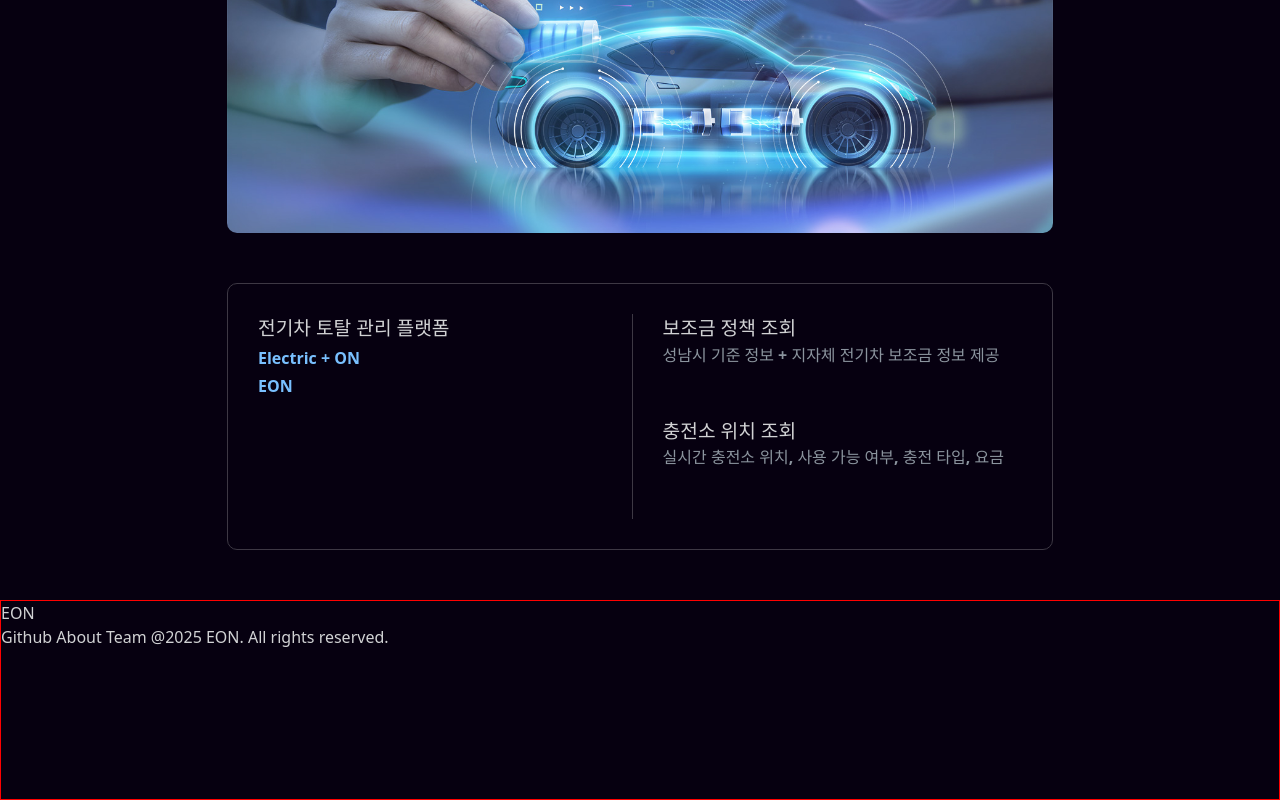
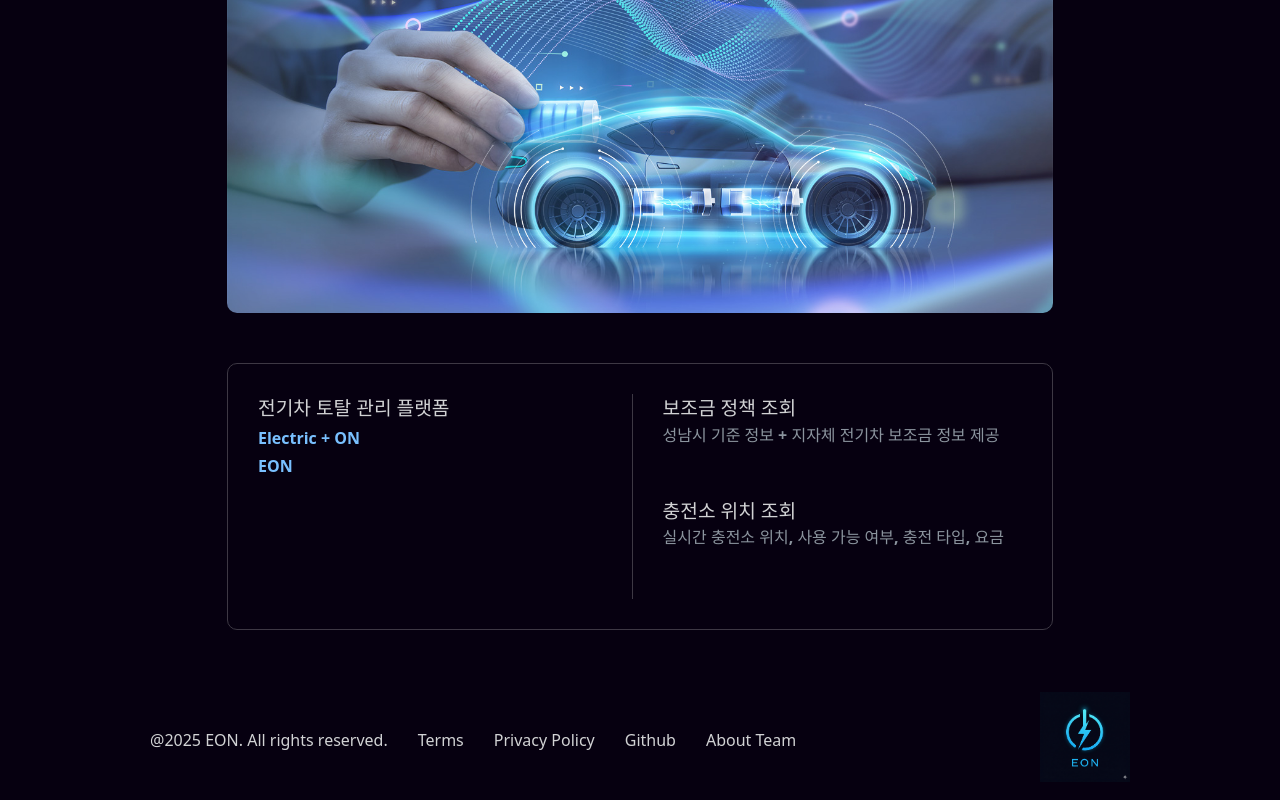
Before and after one commit to cherrybbang/eon, a React (Vite) app in the folder apps/web/: page / in a window 1280 px wide. Shown: the part 1126-1926 px from the top of the page. Built offline with nearby package versions, Linux system fonts and the light colour scheme; the HTML template or start-up script is replaced by a standard one.

Commit message:
메인,푸터 작업

```diff
--- a/apps/web/src/components/Footer.tsx
+++ b/apps/web/src/components/Footer.tsx
@@ -1,14 +1,19 @@
 import React from 'react'
 import '../styles/footer.css'
+import eon from '../assets/eon.png'
 
 const Footer: React.FC = () => {
   return (
     <div className='footer'>
-      <div>EON</div>
       <div>
-        Github
-        About Team
-        @2025 EON. All rights reserved.
+        <p>@2025 EON. All rights reserved.</p>
+        <p>Terms</p>
+        <p>Privacy Policy</p>
+        <p>Github</p>
+        <p>About Team</p>
+      </div>
+      <div>
+        <img src={eon} alt="EON Logo" />
       </div>
     </div>
   )
--- a/apps/web/src/components/Header.tsx
+++ b/apps/web/src/components/Header.tsx
@@ -2,12 +2,16 @@
 import { Link } from 'react-router-dom'
 import '../styles/header.css'
 import LightRays from './LightRays'
+import eon from '../assets/eon.png'
 
 const Header: React.FC = () => {
   return (
     <div className='header'>
       <div className='logo'>
-        <Link to="/">EON</Link>
+        <Link to="/">
+        EON
+        {/* <img src={eon} alt="EON Logo" /> */}
+        </Link>
       </div>
       <div>
         <nav>
--- a/apps/web/src/styles/LightRays.css
+++ b/apps/web/src/styles/LightRays.css
@@ -1,6 +1,6 @@
 .light-rays-container {
   position: absolute;
-  top: -80px; left: 0;
+  top: 0; left: 0;
   width: 100%;
   height: 100%;
   z-index: -1;
--- a/apps/web/src/styles/footer.css
+++ b/apps/web/src/styles/footer.css
@@ -1,9 +1,24 @@
 .footer {
   /* position: fixed; */
   /* bottom: 0; left: 0; */
-  width: 100%; height: 200px;
+  display: flex;
+  justify-content: space-between;
+  align-items: center;
+  width: 100%; height: 120px;
   max-width: 1920px;
-  z-index: 10;
-  color: #d1d2d4;
-  border: 1px solid red;
+  margin: 0 auto;
+  padding: 0 150px;
+  /* z-index: 10; */
+  /* border: 1px solid red; */
 }
+.footer > div {
+  color: #8b949e;
+}
+.footer > div:first-child {
+  display: flex;
+  gap: 30px;
+}
+.footer img {
+  width: 90px;
+  height: auto;
+}
--- a/apps/web/src/styles/header.css
+++ b/apps/web/src/styles/header.css
@@ -14,6 +14,10 @@
   z-index: 10;
   border-bottom: 1px solid #3d3844;
 }
+.header img {
+  width: 60px;
+  height: auto;
+}
 .header > div a {
   line-height: 65px;
   color: #d1d2d4;
--- a/apps/web/src/styles/reset.css
+++ b/apps/web/src/styles/reset.css
@@ -38,7 +38,7 @@
   /* border: 1px solid blue; */
 }
 .intro {
-  margin-top: 70px;
+  margin-top: 150px;
   text-align: center;
   background-color: transparent;
 }
```
Also changed, not shown: apps/web/src/assets/eon.png (added).
